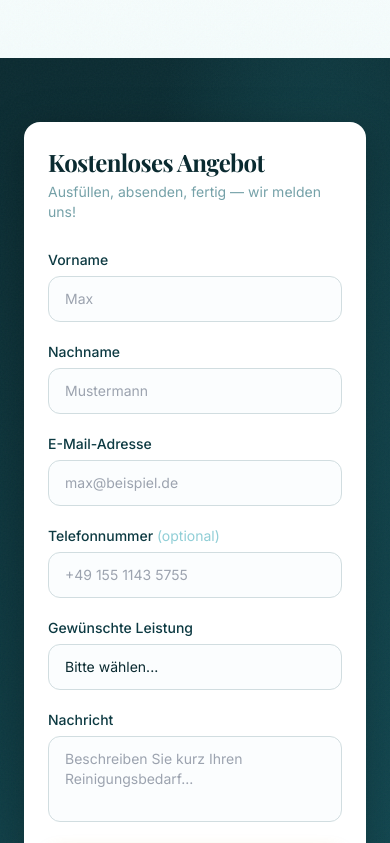
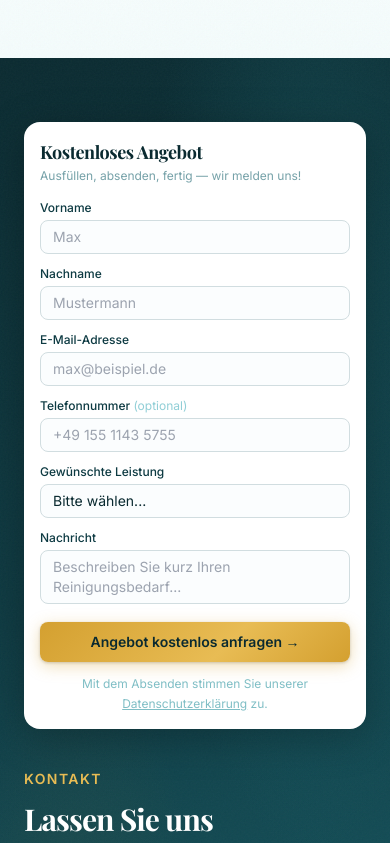
Before and after one commit to khasro-11/cleaningbuissneswebsite, a React (Vite) app: page / in a window 390 px wide. Shown: the part 7140-7983 px from the top of the page. Built offline with nearby package versions, Linux system fonts and the light colour scheme; no server answers.

Commit message:
CP-##- made form litte bit smaller

```diff
--- a/src/components/Kontakt.jsx
+++ b/src/components/Kontakt.jsx
@@ -105,7 +105,7 @@ export default function Kontakt() {
 
           {/* Right: form */}
           <motion.div
-            className="bg-white rounded-2xl p-6 sm:p-8 lg:p-10 order-1 md:order-2"
+            className="bg-white rounded-2xl p-4 sm:p-5 lg:p-6 order-1 md:order-2"
             style={{ boxShadow: '0 8px 40px rgba(0,0,0,0.25)' }}
             variants={slideRight}
             initial="hidden"
@@ -114,36 +114,36 @@ export default function Kontakt() {
           >
             {!sent ? (
               <>
-                <h3 className="font-display text-2xl font-bold text-teal-950 mb-1 tracking-tight">Kostenloses Angebot</h3>
-                <p className="text-teal-700/60 text-sm mb-7">Ausfüllen, absenden, fertig — wir melden uns!</p>
+                <h3 className="font-display text-lg font-bold text-teal-950 mb-0.5 tracking-tight">Kostenloses Angebot</h3>
+                <p className="text-teal-700/60 text-xs mb-4">Ausfüllen, absenden, fertig — wir melden uns!</p>
 
-                <form onSubmit={handleSubmit} className="space-y-5">
-                  <div className="grid sm:grid-cols-2 gap-5">
+                <form onSubmit={handleSubmit} className="space-y-3">
+                  <div className="grid sm:grid-cols-2 gap-3">
                     <div>
-                      <label htmlFor="vorname" className="block text-teal-900 text-sm font-medium mb-1.5">Vorname</label>
+                      <label htmlFor="vorname" className="block text-teal-900 text-xs font-medium mb-1">Vorname</label>
                       <input id="vorname" type="text" placeholder="Max" required value={form.vorname} onChange={update}
-                        className="form-input w-full px-4 py-3 rounded-xl text-sm text-teal-950 bg-teal-50/30" />
+                        className="form-input w-full px-3 py-1.5 rounded-lg text-sm text-teal-950 bg-teal-50/30" />
                     </div>
                     <div>
-                      <label htmlFor="nachname" className="block text-teal-900 text-sm font-medium mb-1.5">Nachname</label>
+                      <label htmlFor="nachname" className="block text-teal-900 text-xs font-medium mb-1">Nachname</label>
                       <input id="nachname" type="text" placeholder="Mustermann" required value={form.nachname} onChange={update}
-                        className="form-input w-full px-4 py-3 rounded-xl text-sm text-teal-950 bg-teal-50/30" />
+                        className="form-input w-full px-3 py-1.5 rounded-lg text-sm text-teal-950 bg-teal-50/30" />
                     </div>
                   </div>
                   <div>
-                    <label htmlFor="email" className="block text-teal-900 text-sm font-medium mb-1.5">E-Mail-Adresse</label>
+                    <label htmlFor="email" className="block text-teal-900 text-xs font-medium mb-1">E-Mail-Adresse</label>
                     <input id="email" type="email" placeholder="max@beispiel.de" required value={form.email} onChange={update}
-                      className="form-input w-full px-4 py-3 rounded-xl text-sm text-teal-950 bg-teal-50/30" />
+                      className="form-input w-full px-3 py-1.5 rounded-lg text-sm text-teal-950 bg-teal-50/30" />
                   </div>
                   <div>
-                    <label htmlFor="telefon" className="block text-teal-900 text-sm font-medium mb-1.5">Telefonnummer <span className="text-teal-400/60 font-normal">(optional)</span></label>
+                    <label htmlFor="telefon" className="block text-teal-900 text-xs font-medium mb-1">Telefonnummer <span className="text-teal-400/60 font-normal">(optional)</span></label>
                     <input id="telefon" type="tel" placeholder="+49 155 1143 5755" value={form.telefon} onChange={update}
-                      className="form-input w-full px-4 py-3 rounded-xl text-sm text-teal-950 bg-teal-50/30" />
+                      className="form-input w-full px-3 py-1.5 rounded-lg text-sm text-teal-950 bg-teal-50/30" />
                   </div>
                   <div>
-                    <label htmlFor="leistung" className="block text-teal-900 text-sm font-medium mb-1.5">Gewünschte Leistung</label>
+                    <label htmlFor="leistung" className="block text-teal-900 text-xs font-medium mb-1">Gewünschte Leistung</label>
                     <select id="leistung" required value={form.leistung} onChange={update}
-                      className="form-input w-full px-4 py-3 rounded-xl text-sm text-teal-950 bg-teal-50/30 appearance-none cursor-pointer">
+                      className="form-input w-full px-3 py-1.5 rounded-lg text-sm text-teal-950 bg-teal-50/30 appearance-none cursor-pointer">
                       <option value="" disabled>Bitte wählen...</option>
                       <option>Büroreinigung</option>
                       <option>Gebäudereinigung</option>
@@ -154,9 +154,9 @@ export default function Kontakt() {
                     </select>
                   </div>
                   <div>
-                    <label htmlFor="nachricht" className="block text-teal-900 text-sm font-medium mb-1.5">Nachricht</label>
-                    <textarea id="nachricht" rows={3} placeholder="Beschreiben Sie kurz Ihren Reinigungsbedarf..." value={form.nachricht} onChange={update}
-                      className="form-input w-full px-4 py-3 rounded-xl text-sm text-teal-950 bg-teal-50/30 resize-none" />
+                    <label htmlFor="nachricht" className="block text-teal-900 text-xs font-medium mb-1">Nachricht</label>
+                    <textarea id="nachricht" rows={2} placeholder="Beschreiben Sie kurz Ihren Reinigungsbedarf..." value={form.nachricht} onChange={update}
+                      className="form-input w-full px-3 py-1.5 rounded-lg text-sm text-teal-950 bg-teal-50/30 resize-none" />
                   </div>
 
                   {/* Honeypot — hidden from humans, filled by bots */}
@@ -174,7 +174,7 @@ export default function Kontakt() {
                   <motion.button
                     type="submit"
                     disabled={sending}
-                    className="btn-primary w-full py-4 rounded-xl text-base font-semibold text-teal-950 disabled:opacity-60 disabled:cursor-not-allowed"
+                    className="btn-primary w-full py-2.5 rounded-lg text-sm font-semibold text-teal-950 disabled:opacity-60 disabled:cursor-not-allowed"
                     whileHover={sending ? {} : { scale: 1.02, y: -1 }}
                     whileTap={sending ? {} : { scale: 0.97 }}
                     transition={{ type: 'spring', stiffness: 400, damping: 20 }}
```
